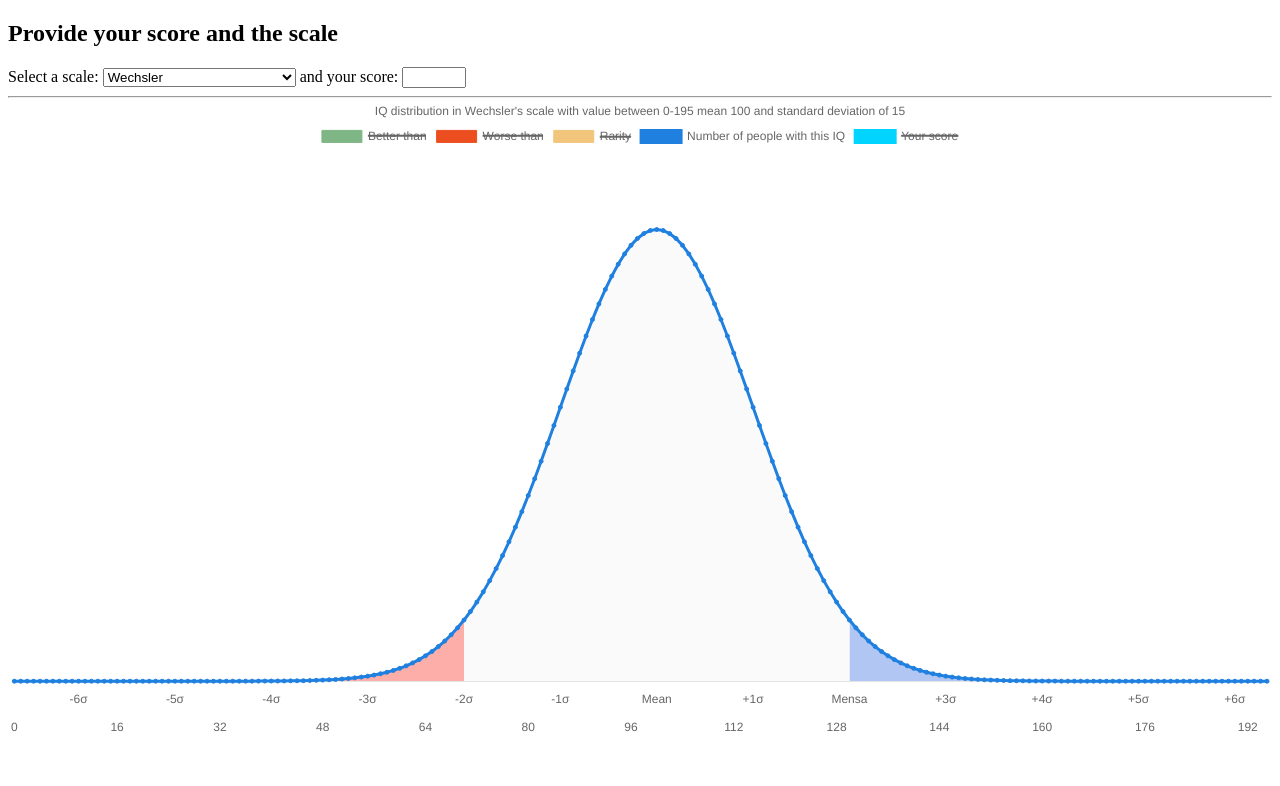
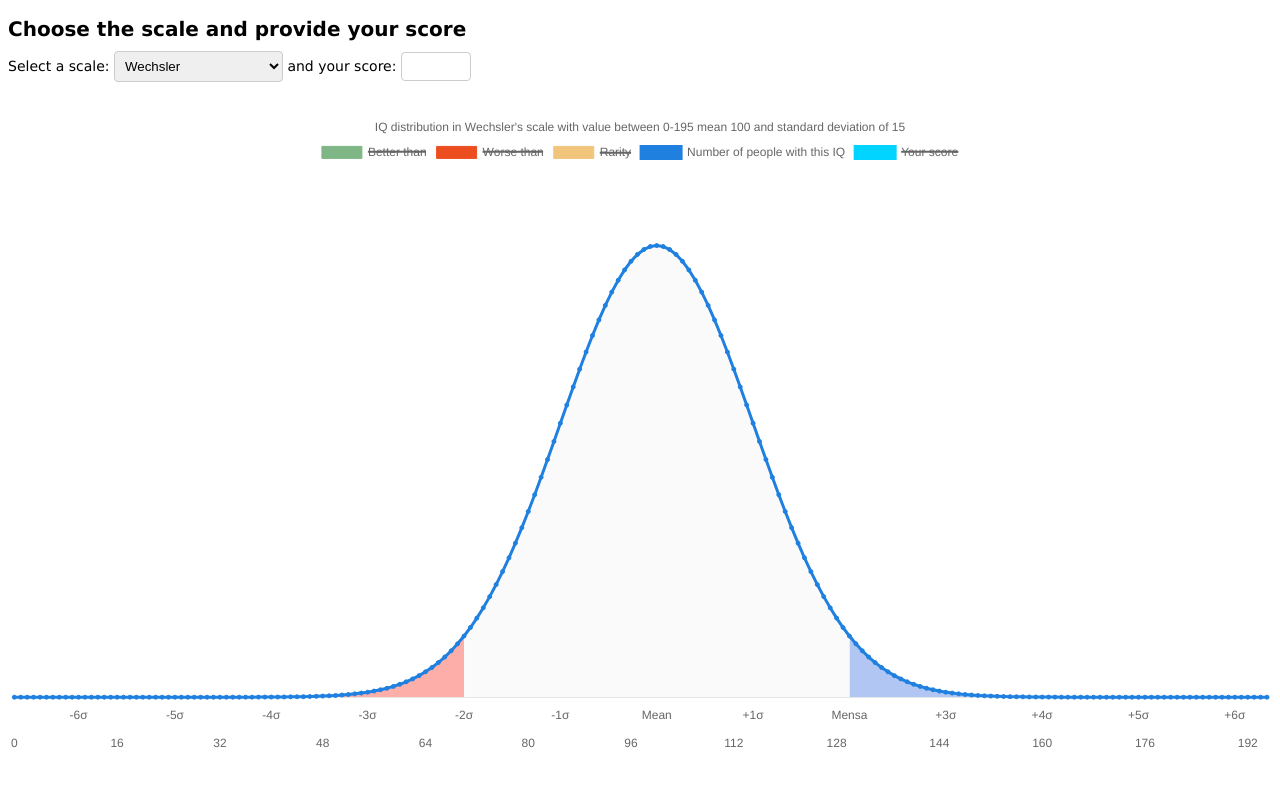
Before and after one commit to Megaemce/IQ-converter, a plain HTML site: page index.html in a window 1280 px wide. Drawn offline with Linux system fonts and the light colour scheme.

Commit message:
Add style

```diff
--- a/index.html
+++ b/index.html
@@ -6,6 +6,7 @@
             content="text/html; charset=windows-1252"
         />
         <title>IQ conversion</title>
+        <link rel="stylesheet" type="text/css" href="style.css" />
         <script src="js/chart.js"></script>
         <script src="js/math.js"></script>
     </head>
@@ -13,7 +14,9 @@
         <div id="container">
             <div id="content">
                 <div id="head">
-                    <h2 class="comment">Provide your score and the scale</h2>
+                    <h2 class="comment">
+                        Choose the scale and provide your score
+                    </h2>
                 </div>
                 <div id="body">
                     <object name="IQ-conversion">
@@ -21,17 +24,13 @@
 
                         <select
                             id="scale-select"
-                            onchange="setScale(this.value)"
+                            onchange="switchToScale(this.value)"
                         >
                             <option value="0">Wechsler</option>
                             <option value="1">Standford-Binet</option>
                             <option value="2">Cattell</option>
-                            <option value="3">
-                                Raven advanced (raw score)
-                            </option>
-                            <option value="4">
-                                Raven standard (raw score)
-                            </option>
+                            <option value="3">Raven advanced (raw)</option>
+                            <option value="4">Raven standard (raw)</option>
                             <option value="5">Otis-Lennon</option>
                         </select>
                         <label for="score"> and your score: </label
@@ -49,9 +48,8 @@
                     </object>
                 </div>
             </div>
-            <hr />
         </div>
-        <div class="wrapper" style="width: 100%; height: 50%">
+        <div class="wrapper">
             <canvas id="myChart"></canvas>
         </div>
         <script src="js/iq-chart.js"></script>
--- a/js/iq-chart.js
+++ b/js/iq-chart.js
@@ -28,7 +28,7 @@ const scales = [
         iqScale: true,
     },
     {
-        name: "Raven advanced (raw score)",
+        name: "Raven's advanced progressive matrices",
         step: 1,
         mean: 17.2, // original 17
         stdDev: 5.14, // original 5.14
@@ -37,7 +37,7 @@ const scales = [
         iqScale: false,
     },
     {
-        name: "Raven standard (raw score)",
+        name: "Raven's standard progressive matrices",
         step: 1,
         mean: 47,
         stdDev: 4.69,
@@ -65,12 +65,11 @@ let worseThan = []; // % of population worse than the result
 let userValue = scale.min; // default value is min
 let betterThan = []; // & of population better than the result
 
+// set user value on the chart
 function setUserValue(value) {
     userValue = Math.floor(value);
     if (userValue >= scale.max) userValue = scale.max;
     if (userValue <= scale.min) userValue = scale.min;
-
-    console.log(userValue);
 
     myChart.data.datasets[4].data = [
         { x: userValue, y: 0 },
@@ -101,8 +100,8 @@ function setLegendTitle(scale) {
     );
 }
 
-// change scale to new value
-function setScale(value) {
+// switch to the new scale of value
+function switchToScale(value) {
     if (scales[value]) {
         scale = scales[value]; // set global value
         seedData(scale);
@@ -123,6 +122,7 @@ function setScale(value) {
     }
 }
 
+// calculate sigma from the scale in specific scale
 function scoreToSigma(score, scale) {
     return (score - scale.mean) / scale.stdDev;
 }
--- /dev/null
+++ b/style.css
@@ -0,0 +1,31 @@
+body {
+    font-family: Verdana, Geneva, Tahoma, sans-serif;
+    font-size: 14px;
+}
+
+/* Styling for h2 */
+h2 {
+    font-size: 20px;
+    font-weight: bold;
+    margin-bottom: 10px;
+}
+
+/* Styling for select */
+select {
+    padding: 6px;
+    border-radius: 4px;
+    border: 1px solid #ccc;
+}
+
+/* Styling for input */
+input {
+    padding: 6px;
+    border-radius: 4px;
+    border: 1px solid #ccc;
+}
+
+div.wrapper {
+    width: 100%;
+    height: 50%;
+    padding-top: 40px;
+}
```
